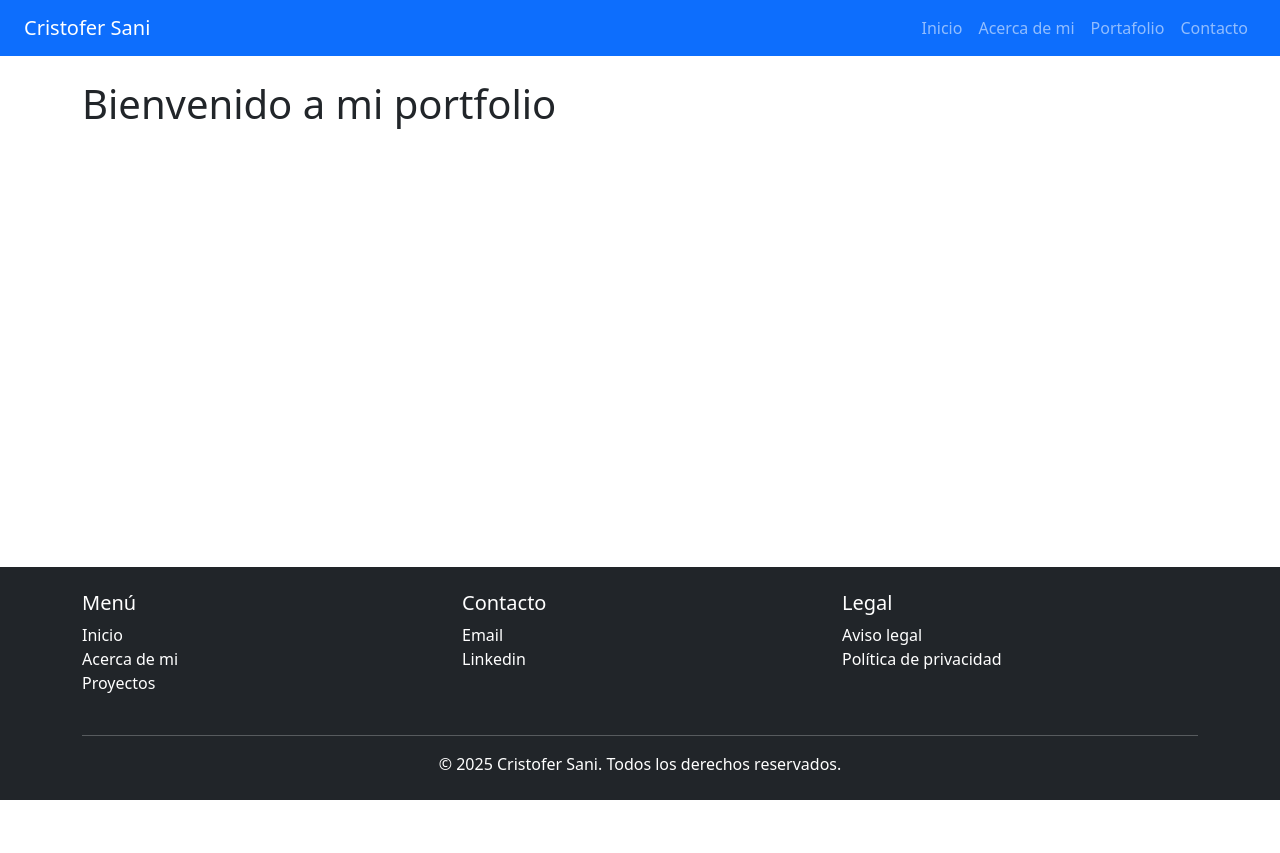
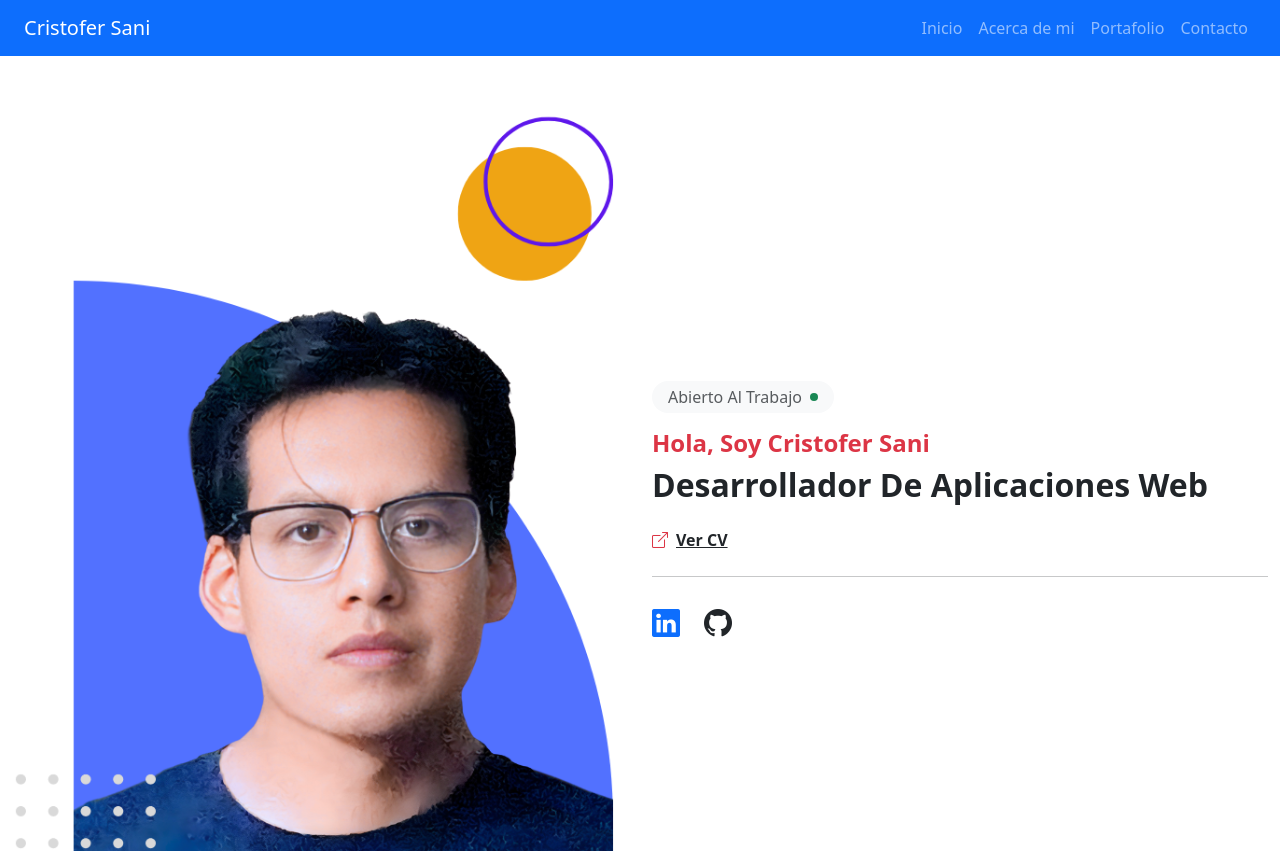
Before and after one commit to cristohub/Portfolio, a React (Vite) app: page / in a window 1280 px wide. Shown: the top 853 px of the page. Before the commit the page ends 800 px from the top, so only its background shows below. Built offline with nearby package versions, Linux system fonts and the light colour scheme.

Commit message:
update-hero-seccion

```diff
--- a/package.json
+++ b/package.json
@@ -12,8 +12,11 @@
   "dependencies": {
     "@popperjs/core": "^2.11.8",
     "bootstrap": "^5.3.7",
+    "bootstrap-icons": "^1.13.1",
+    "lucide-react": "^0.518.0",
     "react": "^19.1.0",
-    "react-dom": "^19.1.0"
+    "react-dom": "^19.1.0",
+    "react-icons": "^5.5.0"
   },
   "devDependencies": {
     "@eslint/js": "^9.25.0",
--- a/src/App.tsx
+++ b/src/App.tsx
@@ -2,14 +2,14 @@
 import React from 'react';
 import Header from './components/Header';
 import Footer from './components/Footer';
+import Home from './pages/Home';
 
 const App: React.FC = () => {
   return (
     <div className="d-flex flex-column min-vh-100">
       <Header />
-      <main className="container mt-4 flex-grow-1">
-        {/* Aquí va tu contenido */}
-        <h1>Bienvenido a mi portfolio</h1>
+      <main className=" mt-4 flex-grow-1">
+         <Home />
       </main>
       <Footer />
     </div>
--- /dev/null
+++ b/src/components/EstadoTrabajo.tsx
@@ -0,0 +1,37 @@
+
+
+const EstadoTrabajo = () => {
+  return (
+    <>
+      <style>
+        {`
+          @keyframes pulse {
+            0% {
+              box-shadow: 0 0 0 0 rgba(40, 167, 69, 0.7);
+            }
+            70% {
+              box-shadow: 0 0 0 8px rgba(40, 167, 69, 0);
+            }
+            100% {
+              box-shadow: 0 0 0 0 rgba(40, 167, 69, 0);
+            }
+          }
+
+          .pulse {
+            animation: pulse 1.5s infinite;
+          }
+        `}
+      </style>
+
+      <div className="d-inline-flex align-items-center bg-light px-3 py-1 rounded-pill text-muted mb-3">
+        <span className="me-2">Abierto Al Trabajo</span>
+        <span
+          className="bg-success rounded-circle pulse"
+          style={{ width: "8px", height: "8px" }}
+        ></span>
+      </div>
+    </>
+  );
+};
+
+export default EstadoTrabajo;
--- a/src/components/FooterItem.tsx
+++ b/src/components/FooterItem.tsx
@@ -6,7 +6,7 @@ interface Props {
 }
 
 const FooterItem: React.FC<Props> = ({ title, links }) => (
-  <div className="col-6 col-md-4">
+  <div className="col-12 text-center col-md-4">
     <h5>{title}</h5>
     <ul className="list-unstyled">
       {links.map((link, idx) => (
--- a/src/main.tsx
+++ b/src/main.tsx
@@ -2,6 +2,7 @@ import { StrictMode } from 'react'
 import { createRoot } from 'react-dom/client'
 
 import App from './App.tsx'
+import 'bootstrap-icons/font/bootstrap-icons.css';
 import 'bootstrap/dist/css/bootstrap.min.css';
 import 'bootstrap/dist/js/bootstrap.bundle.min.js';
 
--- /dev/null
+++ b/src/pages/Home.tsx
@@ -0,0 +1,67 @@
+import React from 'react';
+import EstadoTrabajo from "../components/EstadoTrabajo";
+import cristoferImg from '../assets/images/cristofer-sani.png';
+
+const Home: React.FC = () => {
+  return (
+    <>
+
+
+<section>
+  <div className="container-fluid"> {/* Aquí el contenedor */}
+    <div className="row align-items-center">
+
+      {/* Imagen */}
+      <div className="col-12 col-md-6 text-center mb-4 mb-md-0">
+        <img
+          src={cristoferImg}
+          alt="Cristofer Sani"
+          className="img-fluid rounded"
+          style={{
+            maxWidth: '100%',
+            height: 'auto',
+            objectFit: 'cover'
+          }}
+        />
+      </div>
+
+      {/* Contenido */}
+      <div className="col-12 col-md-6">
+        <div className="mt-4">
+          <EstadoTrabajo />
+        </div>
+
+        <h1 className="text-danger fw-bold fs-4">Hola, Soy Cristofer Sani</h1>
+        <h2 className="fs-2 fw-bolder text-dark">Desarrollador De Aplicaciones Web</h2>
+
+        <div className="mt-4 d-flex align-items-center gap-2 fw-semibold">
+          <i className="bi bi-box-arrow-up-right text-danger"></i>
+          <a href="/cv.pdf" target="_blank" className="text-decoration-underline text-dark">Ver CV</a>
+        </div>
+
+        <hr className="my-4" />
+
+        <div className="d-flex gap-4 fs-3">
+          <a href="https://linkedin.com/in/tuusuario" target="_blank" className="text-primary">
+            <i className="bi bi-linkedin"></i>
+          </a>
+          <a href="https://github.com/tuusuario" target="_blank" className="text-dark">
+            <i className="bi bi-github"></i>
+          </a>
+        </div>
+      </div>
+
+    </div>
+  </div>
+</section>
+
+
+
+
+
+
+    </>
+  );
+};
+
+export default Home;
```
Also changed, not shown: src/assets/images/cristofer-sani.png (added), 1 other file (tests, documents, lock files or other folders).
